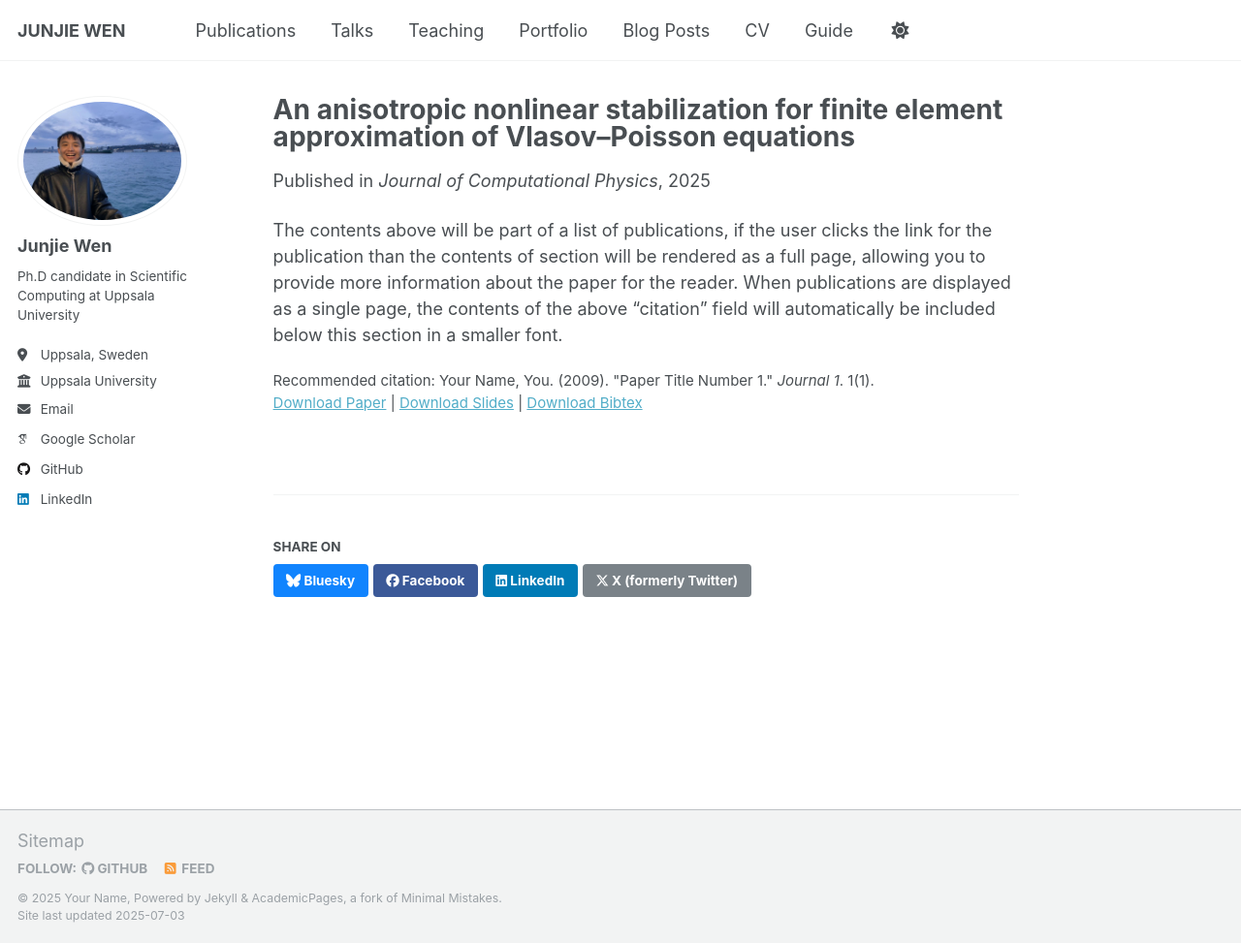
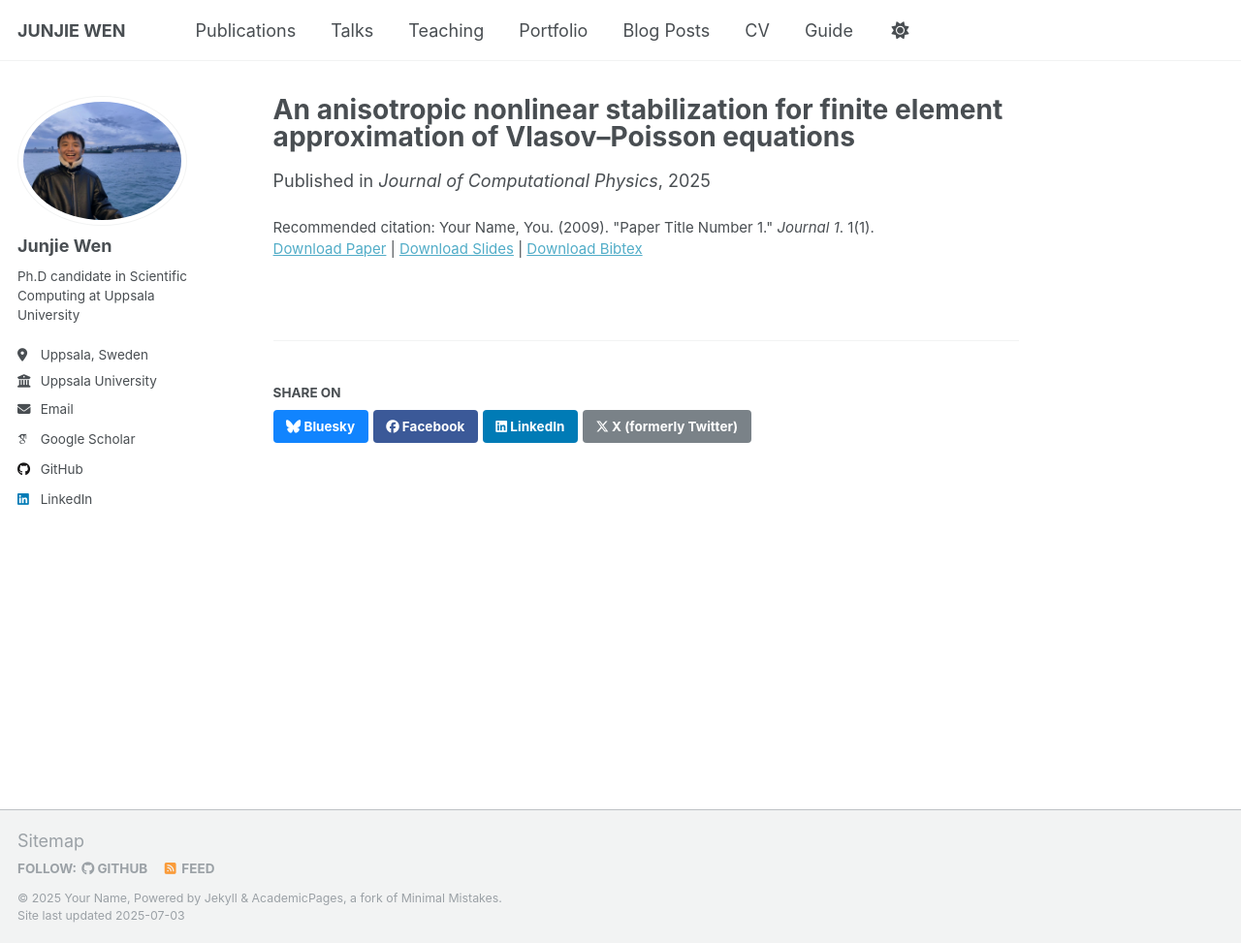
Before and after one commit to WjjSteve/WjjSteve.github.io, a Jekyll site: the page built from _publications/2025-05-19-paper-title-number-1.md, in a window 1280 px wide and 973 px high. Shown: the whole window at 97% size. Built offline with Jekyll 4.4.1, drawn with Linux system fonts in a browser that asks for light colours; some web fonts are replaced; a script that is not in the unit is left out; part of the change alters nothing that is shown.

Commit message:
Update 2025-05-19-paper-title-number-1.md

```diff
--- a/_publications/2025-05-19-paper-title-number-1.md
+++ b/_publications/2025-05-19-paper-title-number-1.md
@@ -2,7 +2,7 @@
 title: "An anisotropic nonlinear stabilization for finite element approximation of Vlasov–Poisson equations"
 collection: publications
 category: manuscripts
-permalink: https://www.sciencedirect.com/science/article/pii/S0021999125003626
+permalink:
 date: 2025-05-19
 venue: 'Journal of Computational Physics'
 slidesurl: 'http://academicpages.github.io/files/slides1.pdf'
@@ -10,4 +10,3 @@ paperurl: 'http://academicpages.github.io/files/paper1.pdf'
 bibtexurl: 'http://academicpages.github.io/files/bibtex1.bib'
 citation: 'Your Name, You. (2009). &quot;Paper Title Number 1.&quot; <i>Journal 1</i>. 1(1).'
 ---
-The contents above will be part of a list of publications, if the user clicks the link for the publication than the contents of section will be rendered as a full page, allowing you to provide more information about the paper for the reader. When publications are displayed as a single page, the contents of the above "citation" field will automatically be included below this section in a smaller font.
```
